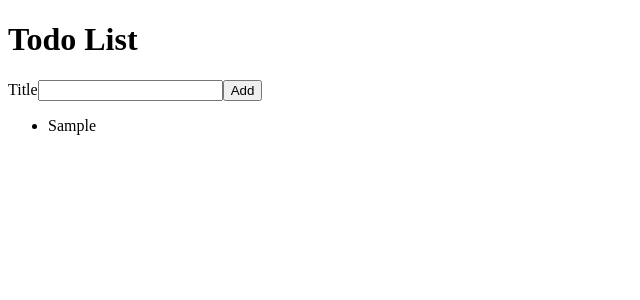
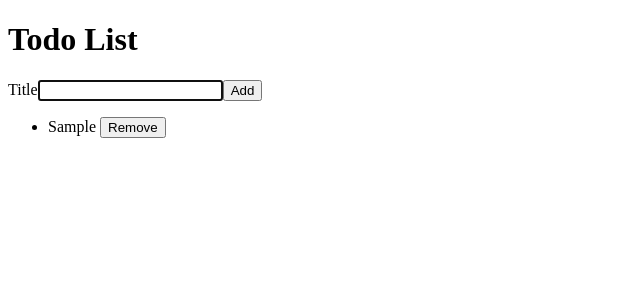
Before and after one commit to tims139/react-todo, a React (Vite) app: page / in a window 1280 px wide. Both pictures are taken after typing "Sample" into the empty fields and a click on the button "Add". Shown: the top 300 px of the page, without its empty margins (0-640 px from the left). Built offline with nearby package versions, Linux system fonts and the light colour scheme.

Commit message:
Lesson 1.6 completed

```diff
--- a/src/AddTodoForm.jsx
+++ b/src/AddTodoForm.jsx
@@ -1,7 +1,7 @@
-import { useState } from "react";
+import { useState } from 'react';
+import InputWithLabel from './InputWithLabel';
 
 const AddTodoForm = ({onAddTodo}) => {
-
 	const [todoTitle, setTodoTitle] = useState('');
 
 	const handleTitleChange = (e) => {
@@ -21,8 +21,9 @@
 
 	return(
 		<form onSubmit={handleAddTodo}>
-			<label htmlFor="todoTitle">Title</label>
-			<input id="todoTitle" type="text" name="title" value={todoTitle} onChange={handleTitleChange} />
+			<InputWithLabel todoTitle={todoTitle} isFocused handleTitleChange={handleTitleChange}>
+				Title
+			</InputWithLabel>
 			<button type="submit">Add</button>
 		</form>
 	)
--- a/src/App.jsx
+++ b/src/App.jsx
@@ -3,7 +3,6 @@
 import AddTodoForm from './AddTodoForm';
 
 const useSemiPersistentState = () => {
-
 	const [todoList, setTodoList] = useState(JSON.parse(localStorage.getItem('savedTodoList')) || []);
 
 	useEffect(() => {
@@ -11,22 +10,24 @@
 	}, [todoList]);
 
 	return [todoList, setTodoList];
-
 }
 
 const App = () => {
-
 	const [todoList, setTodoList] = useSemiPersistentState();
 
 	const addTodo = (newTodo) => {
 		setTodoList([...todoList, newTodo]);
 	}
 
+	const removeTodo = (id) => {
+		setTodoList(todoList.filter(item => item.id !== id));
+	}
+
   return (
     <>
       <h1>Todo List</h1>
 			<AddTodoForm onAddTodo={addTodo} />
-      <TodoList todoList={todoList} />
+      <TodoList todoList={todoList} onRemoveTodo={removeTodo} />
     </>
   );
 }
--- /dev/null
+++ b/src/InputWithLabel.jsx
@@ -0,0 +1,20 @@
+import { useRef, useEffect } from 'react';
+
+const InputWithLabel = ({todoTitle, handleTitleChange, isFocused, children}) => {
+	const inputRef = useRef();
+
+	useEffect(() => {
+    if (isFocused && inputRef.current) {
+      inputRef.current.focus();
+    }
+  });
+
+	return(
+		<>
+			<label htmlFor="todoTitle">{children}</label>
+			<input id="todoTitle" type="text" name="title" value={todoTitle} ref={inputRef} onChange={handleTitleChange} />
+		</>
+	)
+}
+
+export default InputWithLabel;
--- a/src/TodoList.jsx
+++ b/src/TodoList.jsx
@@ -1,9 +1,9 @@
 import TodoListItem from './TodoListItem.jsx'
 
-const TodoList = ({todoList}) => (
+const TodoList = ({todoList, onRemoveTodo}) => (
 	<ul>
 		{todoList.map((todo) => (
-			<TodoListItem key={todo.id} todo={todo} />
+			<TodoListItem key={todo.id} todo={todo} onRemoveTodo={onRemoveTodo} />
 		))}
 	</ul>
 )
--- a/src/TodoListItem.jsx
+++ b/src/TodoListItem.jsx
@@ -1,5 +1,5 @@
-const TodoListItem = ({todo}) => (
-	<li>{todo.title}</li>
+const TodoListItem = ({todo, onRemoveTodo}) => (
+	<li>{todo.title} <button onClick={() => onRemoveTodo(todo.id)}>Remove</button></li>
 )
 
 export default TodoListItem;
```
